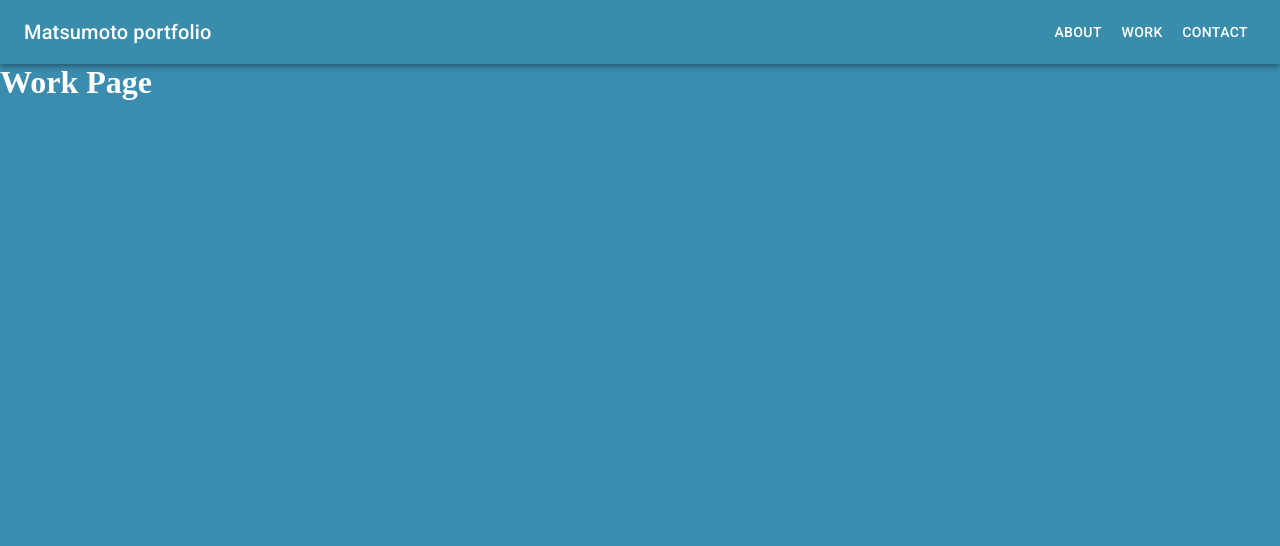
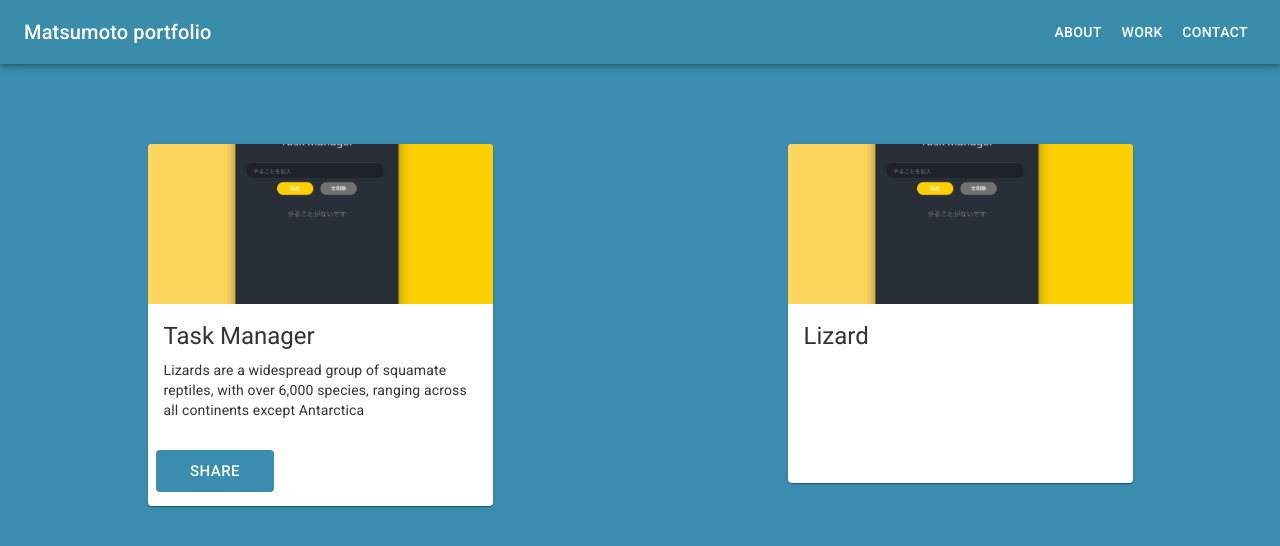
Before and after one commit to matsumoto-parker/my-portfolio, a React (Create React App) app: page /work in a window 1280 px wide. Shown: the top 546 px of the page. Built offline with nearby package versions, Linux system fonts and the light colour scheme.

Commit message:
feat(Work): add card

```diff
--- a/src/App.css
+++ b/src/App.css
@@ -56,3 +56,7 @@ body {
   font-size: 3rem;
   padding: 8px;
 }
+
+.work-container {
+  display: flex;
+}
--- a/src/components/Work.js
+++ b/src/components/Work.js
@@ -1,13 +1,98 @@
 import React from 'react';
+import { makeStyles } from '@material-ui/core/styles';
+import Card from '@material-ui/core/Card';
+import CardActionArea from '@material-ui/core/CardActionArea';
+import CardActions from '@material-ui/core/CardActions';
+import CardContent from '@material-ui/core/CardContent';
+import CardMedia from '@material-ui/core/CardMedia';
+import Button from '@material-ui/core/Button';
+import Typography from '@material-ui/core/Typography';
+import work from '../img/work1.png';
 
-class Work extends React.Component {
-  render() {
-    return (
-      <div>
-        <h1>Work Page</h1>
-      </div>
-    );
-  }
+const useStyles = makeStyles({
+  root: {
+    maxWidth: 345,
+    margin: 'auto',
+    marginTop: '5rem',
+  },
+  media: {
+    height: 160,
+  },
+  button: {
+    width: 200,
+  },
+});
+
+export default function Work() {
+  const classes = useStyles();
+
+  return (
+    <div className="work-container">
+      <Card className={classes.root}>
+        <CardActionArea>
+          <CardMedia
+            className={classes.media}
+            image={work}
+            title="Contemplative Reptile"
+          />
+          <CardContent>
+            <Typography
+              gutterBottom
+              variant="h5"
+              component="h2"
+              style={{ color: '#333' }}
+            >
+              Task Manager
+            </Typography>
+            <Typography variant="body2" component="p" style={{ color: '#333' }}>
+              Lizards are a widespread group of squamate reptiles, with over
+              6,000 species, ranging across all continents except Antarctica
+            </Typography>
+          </CardContent>
+        </CardActionArea>
+        <CardActions className={classes.button}>
+          <Button
+            size="large"
+            style={{ backgroundColor: '#3a8daf', width: 150 }}
+          >
+            Share
+          </Button>
+          <Button size="small" color="primary">
+            Learn More
+          </Button>
+        </CardActions>
+      </Card>
+      <Card className={classes.root}>
+        <CardActionArea>
+          <CardMedia
+            className={classes.media}
+            image={work}
+            title="Contemplative Reptile"
+          />
+          <CardContent>
+            <Typography
+              gutterBottom
+              variant="h5"
+              component="h2"
+              style={{ color: '#333' }}
+            >
+              Lizard
+            </Typography>
+            <Typography variant="body2" color="" component="p">
+              Lizards are a widespread group of squamate reptiles, with over
+              6,000 species, ranging across all continents except Antarctica
+            </Typography>
+          </CardContent>
+        </CardActionArea>
+        <CardActions>
+          <Button size="small" color="primary">
+            Share
+          </Button>
+          <Button size="small" color="primary">
+            Learn More
+          </Button>
+        </CardActions>
+      </Card>
+    </div>
+  );
 }
-
-export default Work;
```
Also changed, not shown: src/img/work1.png (added).
